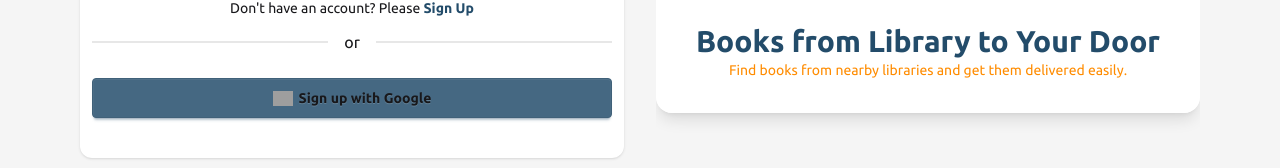
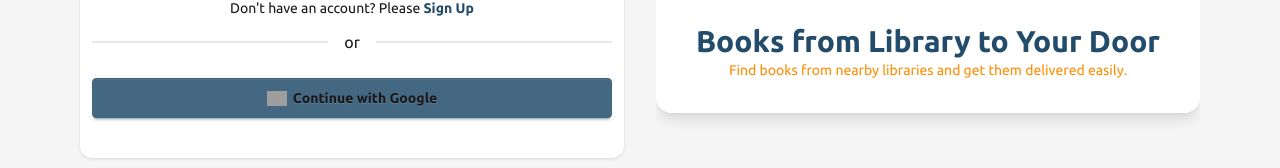
Before and after one commit to getSohelRana/book-courier-client, a React (Vite) app: page /auth/login in a window 1280 px wide. Shown: the part 550-718 px from the top of the page. Built offline with nearby package versions, Linux system fonts and the light colour scheme; no server answers; grey boxes are pictures that could not be loaded.

Commit message:
sing up and sign in pabe base google btn text change

```diff
--- a/src/pages/form/socialLogIn/GoogleLogIn.jsx
+++ b/src/pages/form/socialLogIn/GoogleLogIn.jsx
@@ -5,18 +5,20 @@ import showToast from "../../../utilities/showToast/showToast";
 
 const GoogleLogIn = () => {
   const { loginWithGoogle, loading, setLoading } = useAuth();
-	const location = useLocation();
-	const navigate = useNavigate();
-	const redirectTo = location.state?.from?.pathname || "/";
+  const location = useLocation();
+  const navigate = useNavigate();
+  const redirectTo = location.state?.from?.pathname || "/";
+  // const isLogInPage = location.pathname === "/auth/login";
+  const isSignUpPage = location.pathname === "/auth/signup";
   const handleGoogleLogin = async () => {
     setLoading(true);
     try {
       const res = await loginWithGoogle();
       const user = res.user;
       // console.log(user);
-      showToast('success' , `Welcome, ${user.displayName || "User"}!`)
+      showToast("success", `Welcome, ${user.displayName || "User"}!`);
 
-			navigate(redirectTo , {replace : true})
+      navigate(redirectTo, { replace: true });
     } catch (error) {
       const errorMessages = {
         "auth/popup-closed-by-user": "Popup closed before completing sign in",
@@ -25,7 +27,7 @@ const GoogleLogIn = () => {
       };
       const message = errorMessages[error.code] || "Login failed. Try again";
       // console.log(message);
-      showToast('error' , `${message}`)
+      showToast("error", `${message}`);
     } finally {
       setLoading(false);
     }
@@ -33,8 +35,8 @@ const GoogleLogIn = () => {
   return (
     <div>
       <button
-			type="button"
-       disabled={loading}
+        type="button"
+        disabled={loading}
         className="btn w-full mx-auto mt-3 bg-base-200"
         onClick={handleGoogleLogin}
       >
@@ -43,7 +45,7 @@ const GoogleLogIn = () => {
           alt="google"
           className="w-5"
         />
-        Sign up with Google
+        {isSignUpPage ? "Sign up with Google" : "Continue with Google"}
       </button>
     </div>
   );
```
